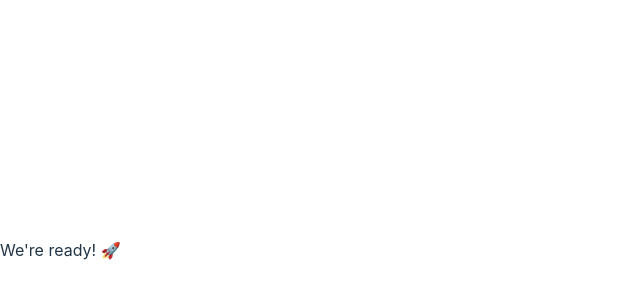
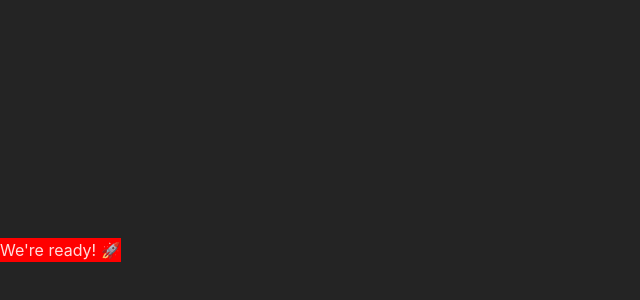
Before and after one commit to hackashell/DeFI-Omnidapp, a React (Vite) app: page / in a window 1280 px wide. Shown: the part 150-450 px from the top of the page, without its empty margins (0-640 px from the left). Built offline with nearby package versions, Linux system fonts and the light colour scheme.

Commit message:
Added global styles. 🍀

```diff
--- a/src/App.tsx
+++ b/src/App.tsx
@@ -4,6 +4,12 @@ function App() {
     return <Container>We're ready! 🚀</Container>
 }
 
-const Container = styled.div``
+const Container = styled.div`
+    display: flex;
+    justify-content: center;
+    align-items: center;
+    text-align: center;
+    background-color: ${({ theme }) => theme.colors.no1};
+`
 
 export default App
--- a/src/main.tsx
+++ b/src/main.tsx
@@ -1,8 +1,8 @@
 import React from 'react'
 import ReactDOM from 'react-dom/client'
 import App from './App.tsx'
-import { StyledComponentsProvider } from './providers'
-import './index.css'
+
+import { StyledComponentsProvider } from '@/providers'
 
 ReactDOM.createRoot(document.getElementById('root')!).render(
     <React.StrictMode>
--- a/src/providers/StyledComponentsProvider.tsx
+++ b/src/providers/StyledComponentsProvider.tsx
@@ -1,11 +1,36 @@
 import { ReactNode } from 'react'
-import { ThemeProvider } from 'styled-components'
+import { ThemeProvider, createGlobalStyle } from 'styled-components'
 
 const theme = {
     colors: {
         no1: 'red'
     }
 }
+
+const GlobalStyles = createGlobalStyle`
+    :root {
+        font-family: Inter, system-ui, Avenir, Helvetica, Arial, sans-serif;
+        line-height: 1.5;
+        font-weight: 400;
+
+        color-scheme: light dark;
+        color: rgba(255, 255, 255, 0.87);
+        background-color: #242424;
+
+        font-synthesis: none;
+        text-rendering: optimizeLegibility;
+        -webkit-font-smoothing: antialiased;
+        -moz-osx-font-smoothing: grayscale;
+    }
+
+    body {
+        min-width: 320px;
+        min-height: 100vh;
+        display: flex;
+        place-items: center;
+        margin: 0;
+    }
+`
 
 interface StyledComponentsProviderProps {
     children: ReactNode
@@ -14,5 +39,10 @@ interface StyledComponentsProviderProps {
 export function StyledComponentsProvider({
     children
 }: StyledComponentsProviderProps) {
-    return <ThemeProvider theme={theme}>{children}</ThemeProvider>
+    return (
+        <ThemeProvider theme={theme}>
+            <GlobalStyles />
+            {children}
+        </ThemeProvider>
+    )
 }
```
